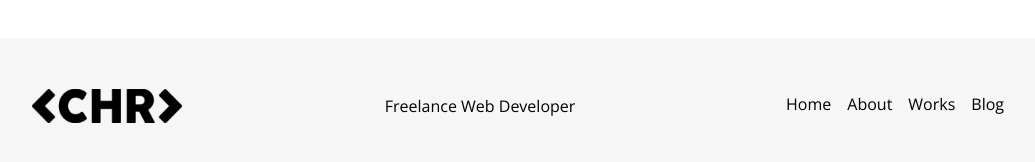
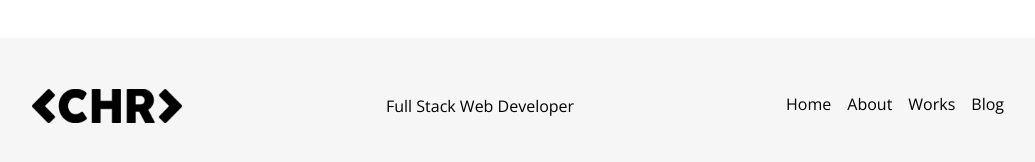
Before and after one commit to christianMiguez/front-christianmiguez.com, a Next.js app: page /about in a window 1280 px wide. Shown: the part 2323-2485 px from the top of the page, without its empty margins (118-1153 px from the left). Built offline with nearby package versions, Linux system fonts and the light colour scheme.

Commit message:
fullstack

```diff
--- a/src/components/features/HomeHero/HomeHero.tsx
+++ b/src/components/features/HomeHero/HomeHero.tsx
@@ -46,7 +46,7 @@ export const HomeHero = () => {
               />
             </div>
             <h2 className="h1 mb-6 md:mb-24">
-              Freelance
+              Full Stack
               <br />
               Web Developer
             </h2>
--- a/src/components/layout/Footer/Footer.tsx
+++ b/src/components/layout/Footer/Footer.tsx
@@ -15,7 +15,7 @@ export const Footer = () => {
     <div className="bg-grey-light py-8">
       <div className="md-container mx-auto flex flex-col md:flex-row justify-between items-center ">
         <Logo width={150} height={44} />
-        <span className="py-6">Freelance Web Developer</span>
+        <span className="py-6">Full Stack Web Developer</span>
         <ul className="flex">
           <li>
             <Link href="/home" className="p-2 mb-1 block">
```
